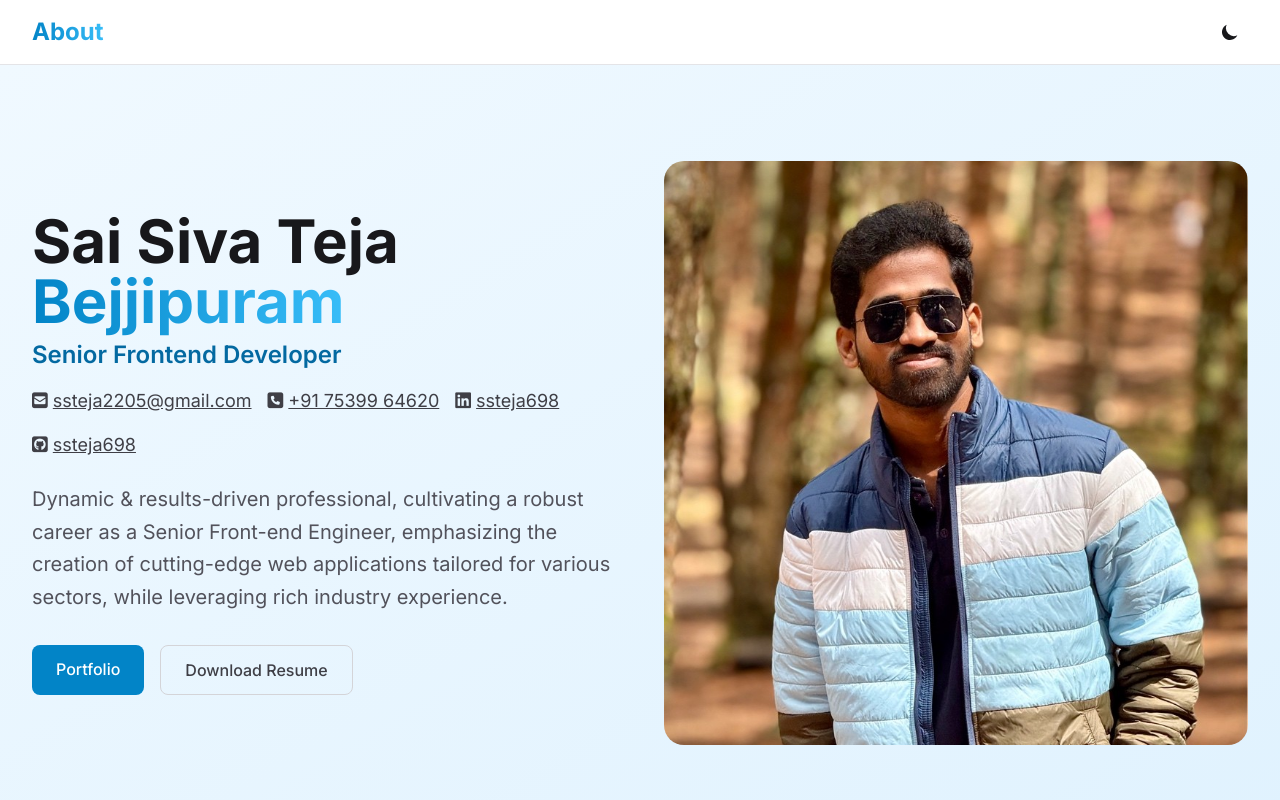
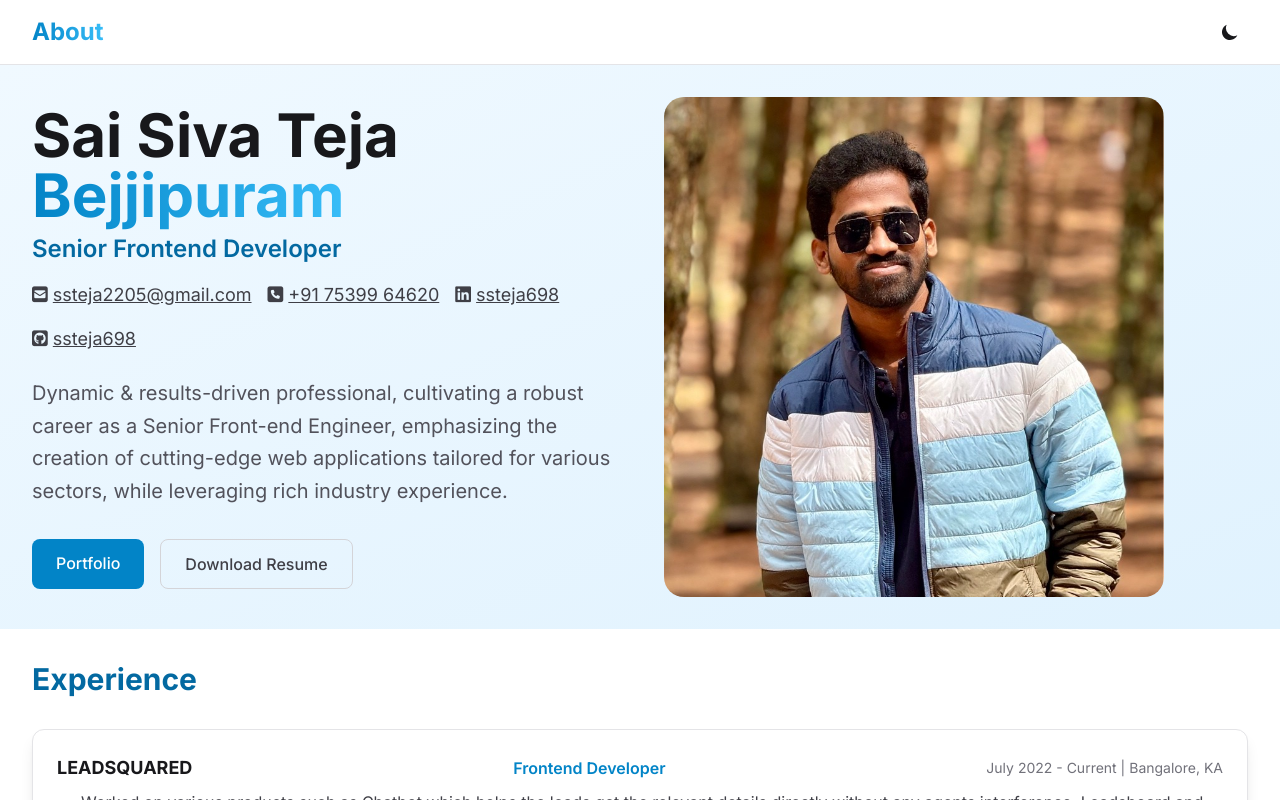
Before and after one commit to ssteja698/portfolio-about, a React (Vite) app: page / in a window 1280 px wide. Shown: the top 800 px of the page. Built offline with nearby package versions, Linux system fonts and the light colour scheme.

Commit message:
fix the ui

```diff
--- a/src/index.css
+++ b/src/index.css
@@ -6,6 +6,8 @@
 
 .profile-icon img {
   border-radius: 20px;
+  width: 500px;
+  height: 500px;
 }
 
 @layer base {
@@ -32,7 +34,7 @@
   }
 
   .section-padding {
-    @apply py-16 md:py-24;
+    @apply py-6 md:py-8;
   }
 
   .container-custom {
--- a/src/pages/Home.tsx
+++ b/src/pages/Home.tsx
@@ -133,14 +133,17 @@ const Home = () => {
       {/* Hero Section */}
       <section className="section-padding bg-gradient-to-br from-primary-50 to-primary-100 dark:from-zinc-800 dark:to-zinc-900">
         <div className="container-custom">
-          <div className="grid grid-cols-1 lg:grid-cols-2 gap-12 items-center">
+          <div className="grid grid-cols-1 lg:grid-cols-2 justify-center items-center gap-12">
             <motion.div
+              className="flex flex-col justify-between"
               initial={{ opacity: 0, x: -50 }}
               animate={{ opacity: 1, x: 0 }}
               transition={{ duration: 0.8 }}
             >
+              <div>
                 <h1 className="text-5xl md:text-6xl font-bold text-zinc-900 dark:text-zinc-100 mb-2">
-                Sai Siva Teja <span className="text-gradient">Bejjipuram</span>
+                  Sai Siva Teja{" "}
+                  <span className="text-gradient">Bejjipuram</span>
                 </h1>
                 <h2 className="text-2xl font-semibold text-primary-700 dark:text-primary-400 mb-4">
                   Senior Frontend Developer
@@ -183,10 +186,11 @@ const Home = () => {
                 </div>
                 <p className="text-xl text-zinc-600 dark:text-zinc-400 mb-8 leading-relaxed max-w-2xl">
                   Dynamic & results-driven professional, cultivating a robust
-                career as a Senior Front-end Engineer, emphasizing the creation
-                of cutting-edge web applications tailored for various sectors,
-                while leveraging rich industry experience.
+                  career as a Senior Front-end Engineer, emphasizing the
+                  creation of cutting-edge web applications tailored for various
+                  sectors, while leveraging rich industry experience.
                 </p>
+              </div>
               <div className="flex flex-col sm:flex-row gap-4">
                 <Link to="" className="btn-primary text-center">
                   Portfolio
```
Lines whose indentation alone changed are shown as unchanged.
